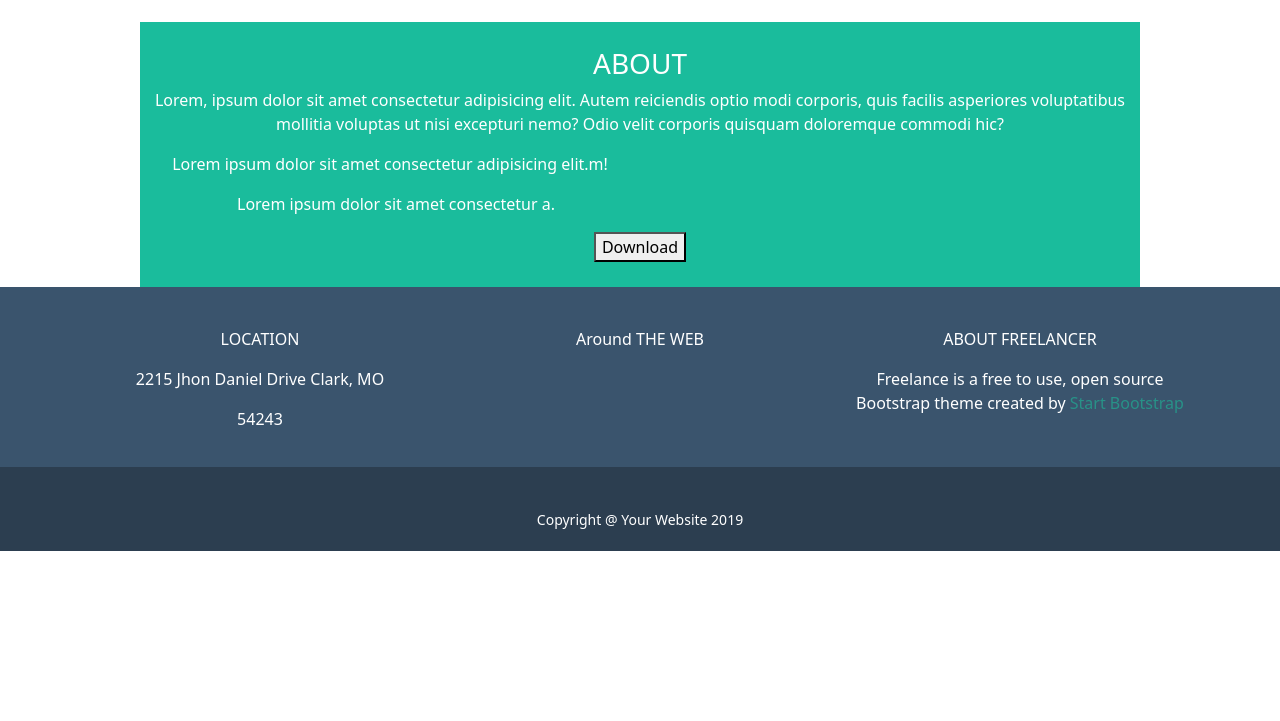
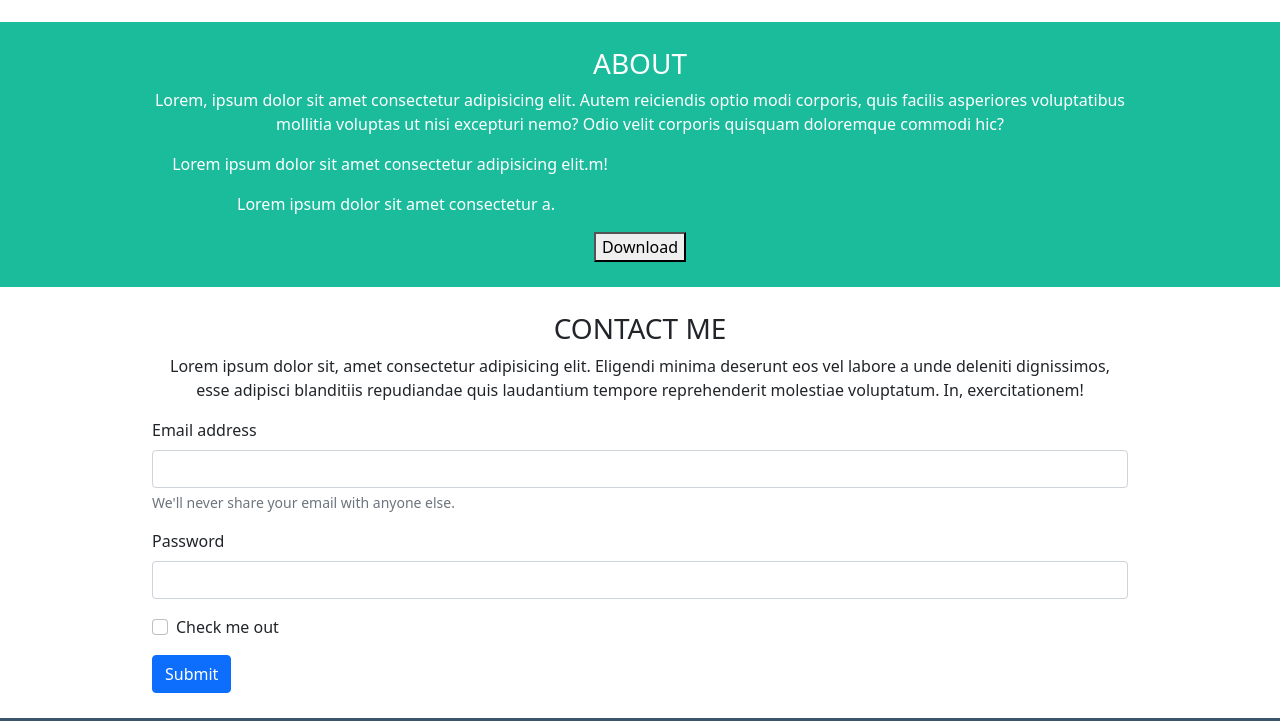
Before and after one commit to Angelo7x/html-css-bootstrap-freelancer, a plain HTML site: page index.html in a window 1280 px wide. Shown: the part 1290-2011 px from the top of the page. Before the commit the page ends 1841 px from the top, so only its background shows below. Drawn offline with nearby package versions, Linux system fonts and the light colour scheme.

Commit message:
contact section fix

```diff
--- a/css/style.css
+++ b/css/style.css
@@ -6,8 +6,12 @@ header {
 
 ul li {
     display: inline-block;
+    padding-right: 10px;
+}
+
+ul li a {
     text-decoration: none;
-    padding-right: 10px;
+    color: white;
 }
 
 .start-bootstrap {
@@ -47,13 +51,27 @@ ul li {
     overflow: hidden;
 }
 
+.about {
+    background-color: #1abc9c;
+}
+
 .about-container {
     width: 90%;
-    background-color: #1abc9c;
     padding:25px 0;
     max-width: 1000px;
     margin: auto;
     color: white;
+}
+
+.contact-container {
+    width: 90%;
+    padding:25px 0;
+    max-width: 1000px;
+    margin: auto;
+}
+
+.contact form {
+    text-align: left;
 }
 
 .footer-top {
--- a/index.html
+++ b/index.html
@@ -113,7 +113,36 @@
                     </div>
                 </div>
             </section>
-            <section class="contact"></section>
+            <section class="contact">
+                <div class="contact-container">
+                    <div class="container-fluid text-center">
+                        <div class="row">
+                            <div class="col-12">
+                                <h3>CONTACT ME</h3>
+                            </div>
+                            <div class="col">
+                                <p>Lorem ipsum dolor sit, amet consectetur adipisicing elit. Eligendi minima deserunt eos vel labore a unde deleniti dignissimos, esse adipisci blanditiis repudiandae quis laudantium tempore reprehenderit molestiae voluptatum. In, exercitationem!</p>
+                            </div>
+                            <form>
+                                <div class="mb-3">
+                                  <label for="exampleInputEmail1" class="form-label">Email address</label>
+                                  <input type="email" class="form-control" id="exampleInputEmail1" aria-describedby="emailHelp">
+                                  <div id="emailHelp" class="form-text">We'll never share your email with anyone else.</div>
+                                </div>
+                                <div class="mb-3">
+                                  <label for="exampleInputPassword1" class="form-label">Password</label>
+                                  <input type="password" class="form-control" id="exampleInputPassword1">
+                                </div>
+                                <div class="mb-3 form-check">
+                                  <input type="checkbox" class="form-check-input" id="exampleCheck1">
+                                  <label class="form-check-label" for="exampleCheck1">Check me out</label>
+                                </div>
+                                <button type="submit" class="btn btn-primary">Submit</button>
+                              </form>
+                        </div>
+                    </div>
+                </div>
+            </section>
         </main>
         <footer>
             <div class="footer-top">
```
